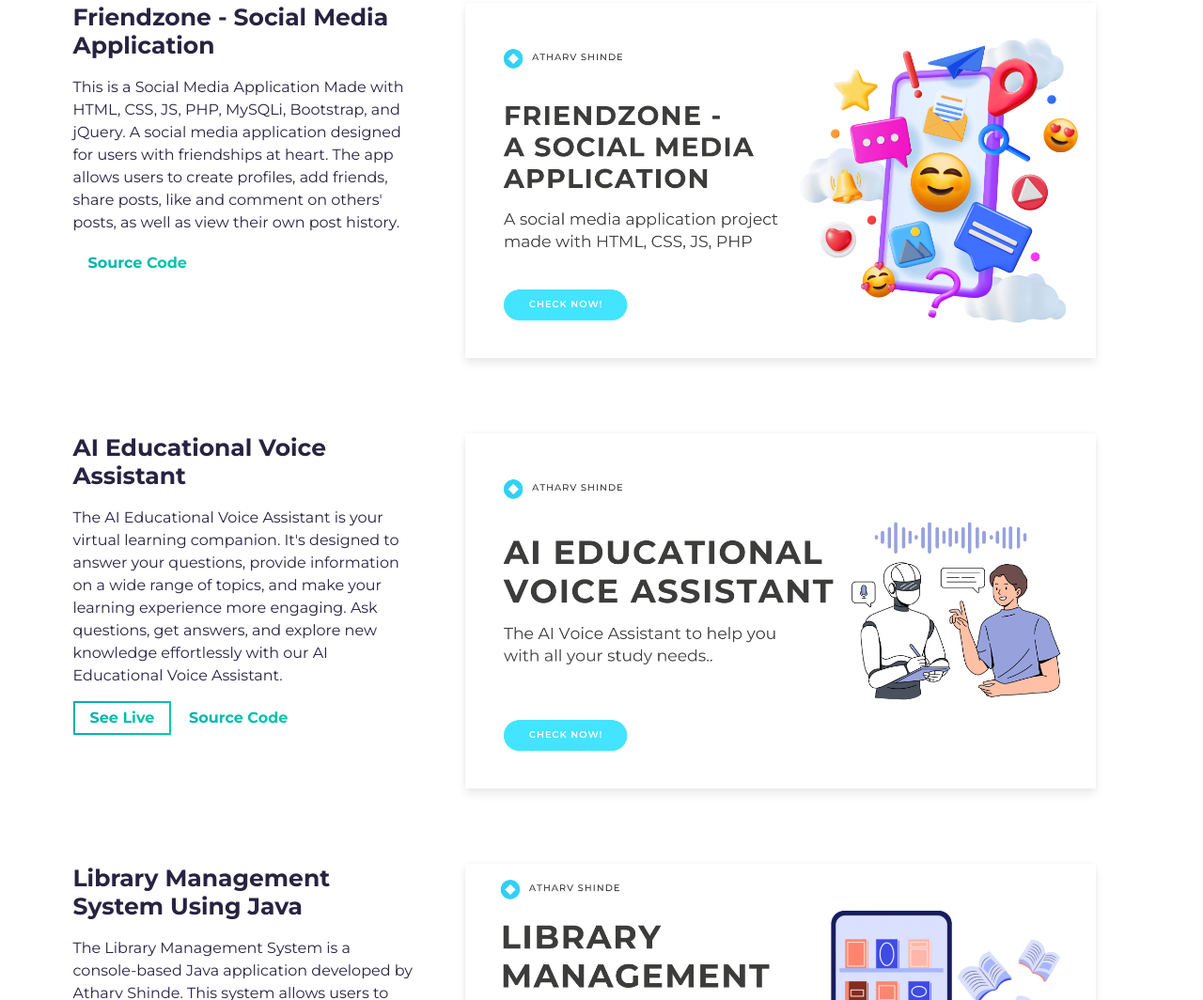
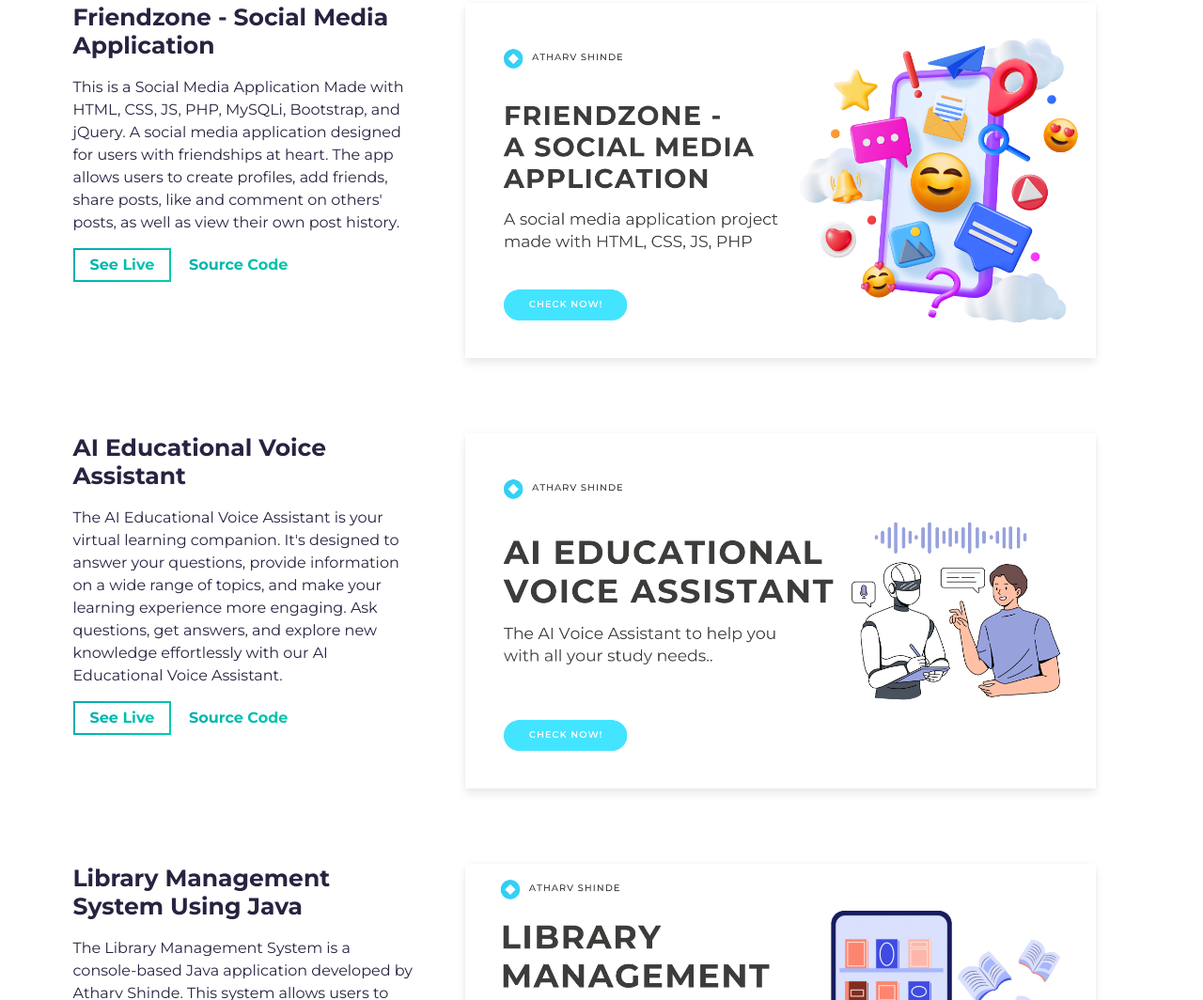
Before and after one commit to AtharvShinde2004/Portfolio, a website built with Parcel: page src/index.html in a window 1280 px wide. Shown: the part 1743-2807 px from the top of the page at 94% size. Built offline with nearby package versions, Linux system fonts and the light colour scheme.

Commit message:
Friendzone Live Link Added

```diff
--- a/src/index.html
+++ b/src/index.html
@@ -130,14 +130,14 @@
                     others' posts, as well as view their own post history.
                   </p>
                 </div>
-                <!-- <a
+                <a
                   rel="noreferrer"
                   target="_blank"
                   class="cta-btn cta-btn--hero"
-                  href="https://educational-assistant.000webhostapp.com/"
+                  href="https://veltibe.blr.dom.my.id/"
                 >
                   See Live
-                </a> -->
+                </a>
                 <a
                   rel="noreferrer"
                   target="_blank"
```
